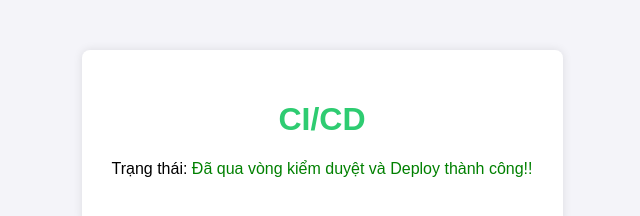
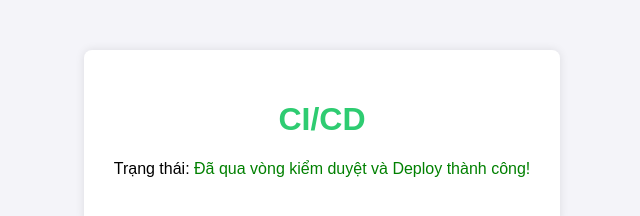
Before and after one commit to letrieuhuysabo/TestCiCd, a website: page index.html in a window 1280 px wide. Shown: the full height of the page, 318-958 px from the left. Drawn offline with Linux system fonts and the light colour scheme.

Commit message:
deploy: 5371cb71d9e009a61509992f1983d79cdb3261bd

```diff
--- a/index.html
+++ b/index.html
@@ -13,7 +13,7 @@
 <body>
     <div class="container">
         <h1>CI/CD</h1>
-        <p>Trạng thái: <span style="color: green;">Đã qua vòng kiểm duyệt và Deploy thành công!!</span></p>
+        <p>Trạng thái: <span style="color: green;">Đã qua vòng kiểm duyệt và Deploy thành công!</span></p>
 
     </div>
 
```
